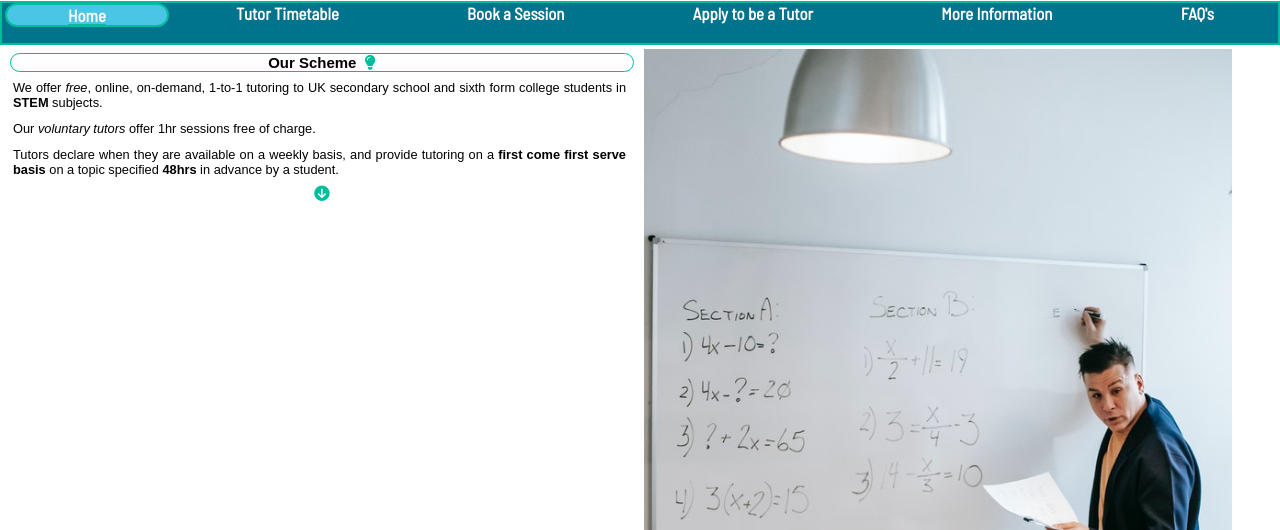
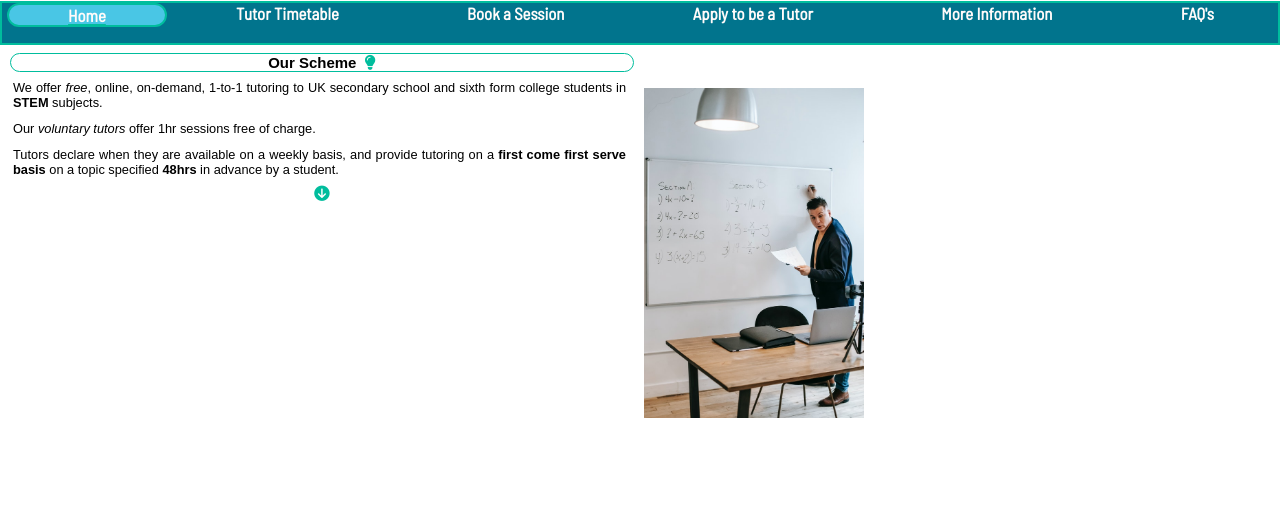
Before and after one commit to MatthewBayfield/tutor-u, a plain HTML site: page index.html in a window 1280 px wide. Shown: the part 200-730 px from the top of the page. Drawn offline with Linux system fonts and the light colour scheme; a web font is replaced by a local one.

Commit message:
Change nav span margin. Change picture and img element  dimensions and positions.

```diff
--- a/assets/css/styles.css
+++ b/assets/css/styles.css
@@ -95,7 +95,7 @@ nav {
 nav span {
     flex: 1 1 auto;
     text-align: center;
-    margin: 0px 3px;
+    margin: 0px 5px;
 }
 
 nav a {
@@ -207,14 +207,15 @@ main {
 
 picture {
     width: 100%;
+    max-height: 380px;
 }
 
 img {
     object-fit: contain;
-    object-position: 0% 20%;
-    margin: 3px 5px 0px 3px;
-    width: 92%;
-    height: 100%;
+    margin: 3px 0px 3px 3px;
+    max-width: calc(90% - 3px);
+    max-height: 330px;
+    padding-top: 40px;
 }
 
 /*Footer styling*/
@@ -579,11 +580,18 @@ details>a {
     text-justify: inter-word;
 }
 
+#more_information_main picture {
+    width: 100%;
+    max-height: none;
+}
+
 #more_information_main img {
     width: 100%;
     object-fit: contain;
     margin: 0;
     padding: 0;
+    max-width: none;
+    max-height: none;
 }
 
 #more_information_main a {
```
